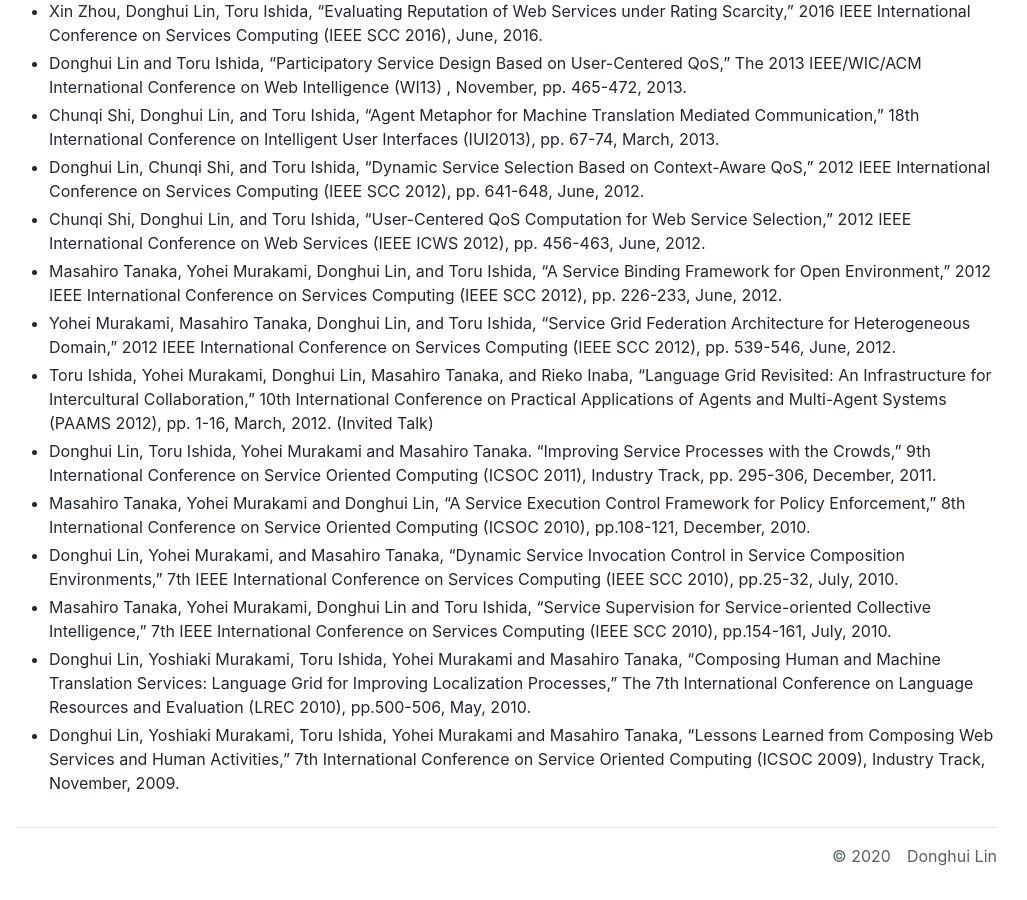
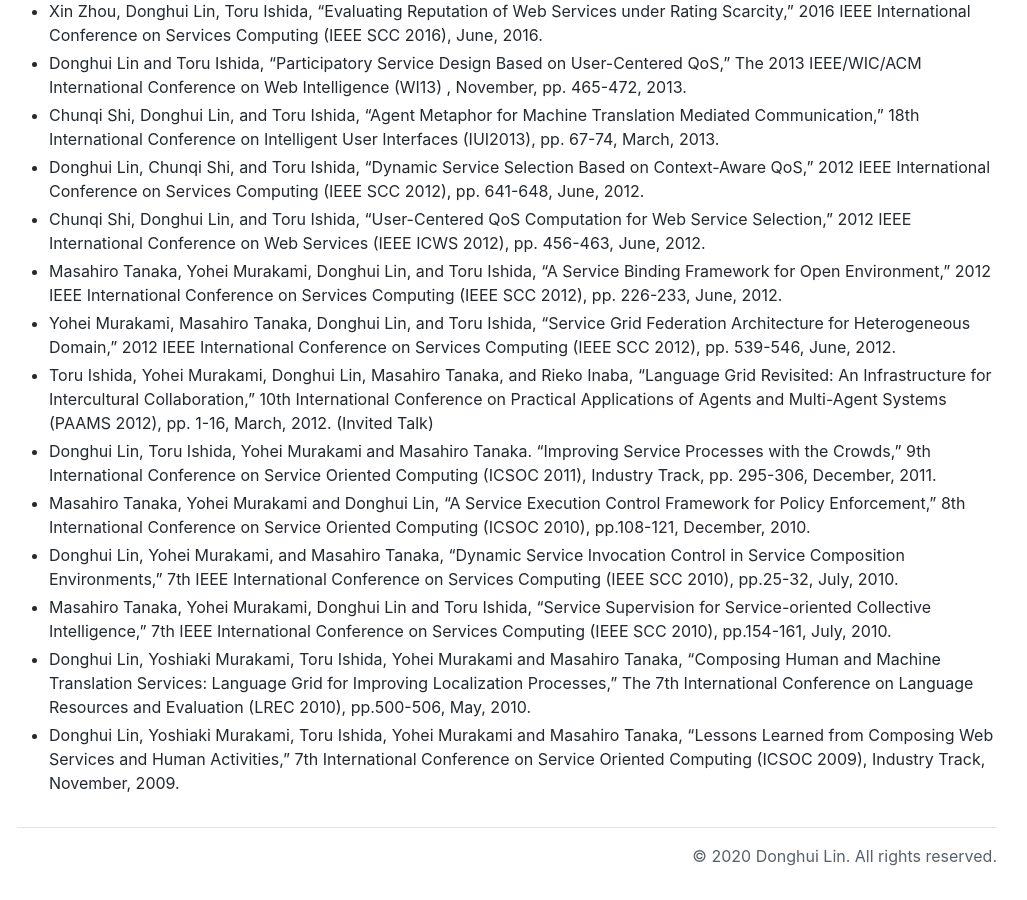
Before and after one commit to lindh/lindh.github.io, a Jekyll site: the page built from index.md, in a window 1280 px wide and 900 px high, scrolled down 4742 px. Shown: the whole window, without its empty margins (133-1160 px from the left). Built offline with Jekyll 4.4.1, drawn with Linux system fonts in a browser that asks for light colours; comment, search, counter and statistics services are not loaded.

Commit message:
Update default.html

```diff
--- a/_layouts/default.html
+++ b/_layouts/default.html
@@ -18,7 +18,7 @@
 
       {% if site.github.private != true and site.github.license %}
       <div class="footer border-top border-gray-light mt-5 pt-3 text-right text-gray">
-        © 2020　Donghui Lin
+        © 2020 Donghui Lin. All rights reserved.
       </div>
       {% endif %}
     </div>
```
